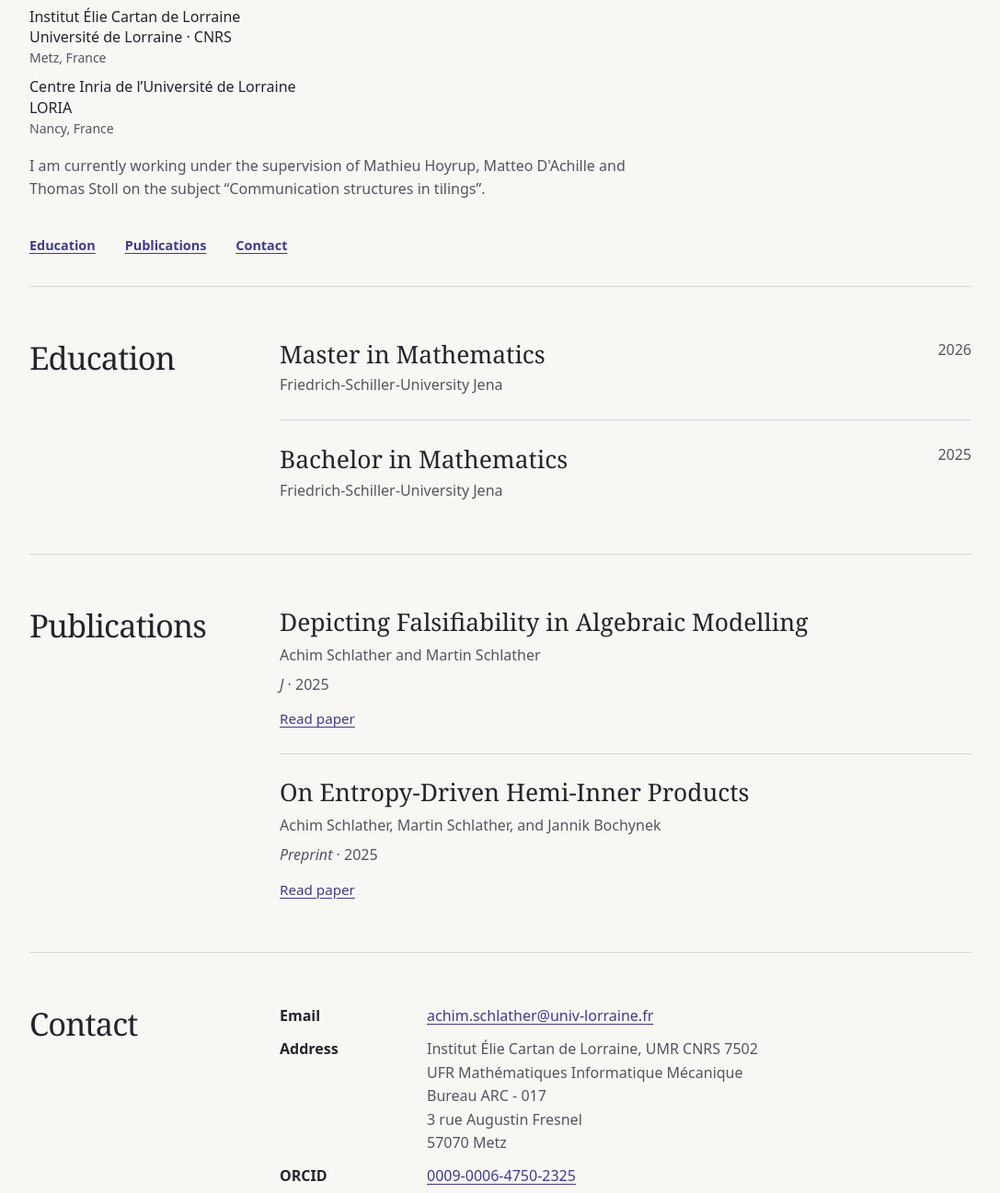
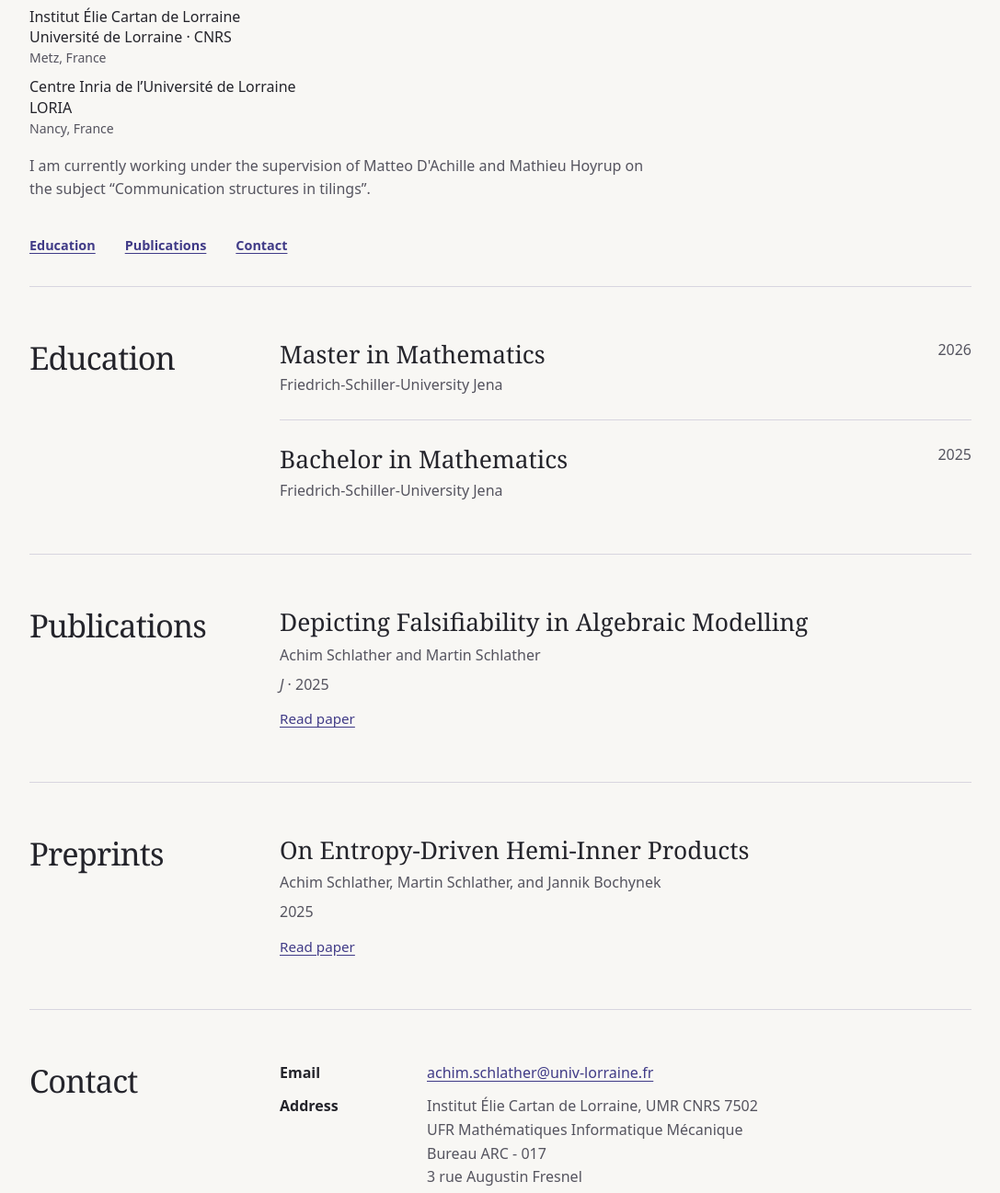
Before and after one commit to AchimSchlather/AchimSchlather.github.io, a plain HTML site: page index.html in a window 1280 px wide. Shown: the part 225-1522 px from the top of the page at 92% size, without its empty margins (96-1183 px from the left). Drawn offline with Linux system fonts and the light colour scheme.

Commit message:
Update index.html

```diff
--- a/index.html
+++ b/index.html
@@ -201,7 +201,7 @@
         </li>
         </ul>
       </div>
-      <p class="bio">I am currently working under the supervision of Mathieu Hoyrup, Matteo D'Achille and Thomas Stoll on the subject &ldquo;Communication structures in tilings&rdquo;.</p>
+      <p class="bio">I am currently working under the supervision of Matteo D'Achille and Mathieu Hoyrup on the subject &ldquo;Communication structures in tilings&rdquo;.</p>
 
       <nav aria-label="Page sections">
         <ul class="nav-list" role="list">
@@ -245,11 +245,17 @@
               <p class="paper-link"><a href="https://doi.org/10.3390/j8030023">Read paper</a></p>
             </article>
           </li>
+        </ul>
+      </section>
+
+      <section class="section" aria-labelledby="publications-heading">
+        <h2 id="publications-heading">Preprints</h2>
+        <ul class="entries" role="list">
           <li class="publication">
             <article>
               <h3>On Entropy-Driven Hemi-Inner Products</h3>
               <p class="details">Achim Schlather, Martin Schlather, and Jannik Bochynek</p>
-              <p class="details"><cite>Preprint</cite> · 2025</p>
+              <p class="details">2025</p>
               <p class="paper-link"><a href="https://doi.org/10.20944/preprints202505.1526.v1">Read paper</a></p>
             </article>
           </li>
```
